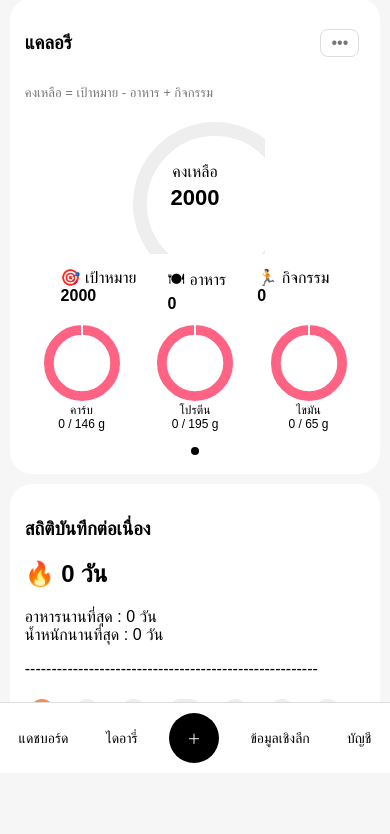
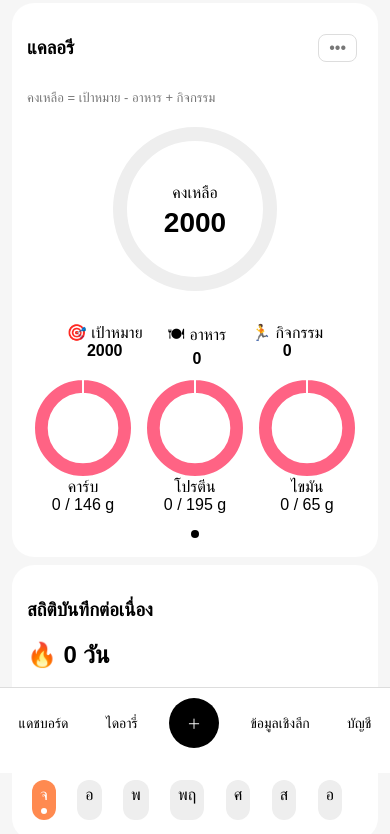
Before and after one commit to attasanau-collab/attasan, a website: page index.html in a window 390 px wide. Shown: the part 71-905 px from the top of the page. Before the commit the page ends 844 px from the top, so only its background shows below. Drawn offline with nearby package versions, Linux system fonts and the light colour scheme.

Commit message:
Update style.css

```diff
--- a/style.css
+++ b/style.css
@@ -1,4 +1,3 @@
-
 *{font-family:sans-serif;box-sizing:border-box}
 body{margin:0;background:#f6f6f6}
 
@@ -15,32 +14,27 @@ main{padding-bottom:140px}
 .page.active { display:block }
 
 /* CARD */
-.card {
+.card{
   background:#fff;
-  margin:10px auto;
+  margin:8px 12px;
   padding:15px;
-  border-radius:22px;
-  width:95%;
-  max-width:500px; /* ⭐ จำกัดไม่ให้ใหญ่เกินในคอม */
+  border-radius:22px
 }
-
 .card:first-child{margin-top:6px}
 .sub{color:#777;font-size:13px}
 
 /* RING */
-.ring-row {
+.ring-row{
   display:flex;
   flex-direction:column;
   align-items:center;
+  text-align:center;
 }
-
-.side-info {
+.side-info{
   display:flex;
-  justify-content:space-around;
-  width:100%;
-  max-width:300px;
+  gap:25px;
+  margin-top:10px;
 }
-
 .side-info div{margin:10px 0}
 .ring-text{
   position:absolute;
@@ -68,12 +62,10 @@ main{padding-bottom:140px}
 }
 .macro-page{
   min-width:100%;
-  flex-shrink:0; /* ⭐ เพิ่มบรรทัดนี้ */
   display:flex;
   justify-content:space-around;
   scroll-snap-align:start;
 }
-
 .macro{
   width:100px;
   text-align:center;
@@ -102,11 +94,18 @@ main{padding-bottom:140px}
 }
 
 /* BOTTOM NAV */
-.bottom{
-  position:fixed;bottom:0;width:100%;
-  display:flex;justify-content:space-around;
-  background:#fff;padding:10px 0;border-top:1px solid #ddd
+.bottom {
+  position: fixed;
+  bottom: 0;
+  width: 100%;
+  display: flex;
+  justify-content: space-around;
+  background: #fff;
+  padding: 10px 0 25px 0; /* เพิ่ม padding ด้านล่างเผื่อปุ่ม Home ของ iPhone (Safe Area) */
+  border-top: 1px solid #ddd;
+  z-index: 1000;
 }
+
 .bottom button{background:none;border:none;font-size:14px}
 .plus{
   background:#000 !important;color:#fff;
@@ -477,8 +476,7 @@ main{padding-bottom:140px}
   grid-template-columns:1fr 1fr;
   gap:22px;
 
-  width:90%;       /* ⭐ แก้ตรงนี้ */
-  max-width:400px; /* ⭐ เพิ่ม */
+  width:380px; /* ความยาวซ้ายขวา */
 }
 
 /* ปุ่ม */
@@ -516,15 +514,10 @@ main{padding-bottom:140px}
 
 .food-img{
   width:100%;
-  height:220px; /* 📱 มือถือ */
-  object-fit:cover;
+  height:260px;        /* ⭐ กำหนดความสูงตายตัว */
+  object-fit:cover;    /* ⭐ ตัดภาพให้พอดี */
   border-radius:20px;
   margin-bottom:15px;
-}
-@media (min-width:768px){
-  .food-img{
-    height:300px; /* 💻 คอม */
-  }
 }
 
 .food-cal{
@@ -1189,8 +1182,19 @@ body.camera-open{
 }
 .water-cups-mini span.filled::after { height: 100%; }
 
-main{
-  padding-bottom:0px
+main {
+  padding-bottom: 100px; /* เพิ่มพื้นที่เผื่อให้แถบเมนูด้านล่าง */
+  overflow-y: auto;      /* ให้เลื่อนในแนวตั้งได้อิสระ */
+  -webkit-overflow-scrolling: touch; /* ให้การเลื่อนบน iPhone ลื่นไหล */
+}
+
+/* ปรับแก้ Body เพื่อไม่ให้เกิดอาการเลื่อนกระตุกบนมือถือ */
+body {
+  margin: 0;
+  background: #f6f6f6;
+  min-height: 100vh;
+  display: flex;
+  flex-direction: column;
 }
 
 /* ===== หน้า บัญชี (Account) ===== */
@@ -1245,45 +1249,3 @@ main{
   font-size: 24px;
   font-weight: bold;
 }
-
-html, body {
-  height: 100%;
-  overflow-x: hidden; /* กันล้นข้าง */
-}
-
-* {
-  max-width: 100%;
-}
-
-/* 📱 มือถือ */
-@media (max-width:768px){
-
-  .top h2 {
-    font-size:20px;
-  }
-
-  .ring svg {
-    width:140px;
-    height:140px;
-  }
-
-  .ring-text b {
-    font-size:22px;
-  }
-
-  .macro {
-    width:80px;
-    font-size:12px;
-  }
-
-}
-
-/* 💻 คอม */
-@media (min-width:1024px){
-
-  main {
-    max-width:600px;
-    margin:auto;
-  }
-
-}
```
